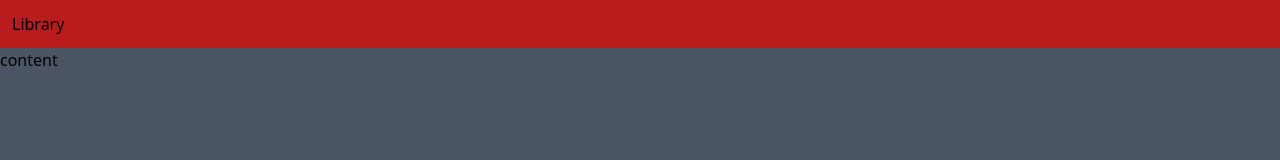
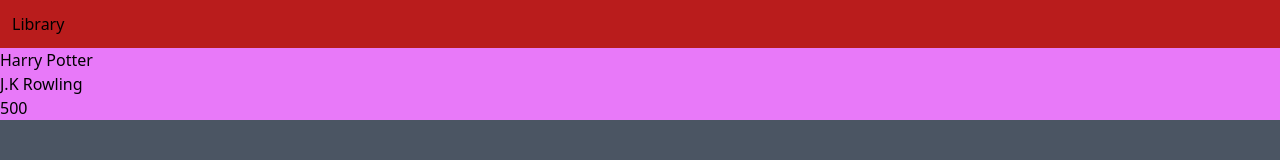
Before and after one commit to Source-Kod/Odin-Library, a website: page index.html in a window 1280 px wide. Drawn offline with Linux system fonts and the light colour scheme.

Commit message:
basic book card creation

```diff
--- a/index.html
+++ b/index.html
@@ -1,11 +1,16 @@
 <!DOCTYPE html>
 <html lang="en">
+
 <head>
   <title>Odin-Library</title>
   <meta charset="UTF-8">
   <meta name="viewport" content="width=device-width, initial-scale=1">
   <link href="css/style.css" rel="stylesheet">
+  <script src="script.js" defer>
+
+  </script>
 </head>
+
 <body>
   <!-- header -->
   <div class="bg-red-700 p-3">
@@ -13,7 +18,11 @@
   </div>
   <!-- content -->
   <div class="bg-gray-600 h-screen">
-      <p>content</p>
+    <!-- books cards -->
+    <div id="cardContainer">
+
+    </div>
   </div>
 </body>
+
 </html>
--- a/script.js
+++ b/script.js
@@ -0,0 +1,38 @@
+const myLibrary = [];
+
+function Book(title, author, pages) {
+  this.title = title;
+  this.author = author;
+  this.pages = pages;
+}
+
+function addBookToLibrary(book) {
+  myLibrary.push(book);
+}
+
+function createCards(myLibrary) {
+  myLibrary.forEach((element) => {
+    const cardContainer = document.querySelector('#cardContainer');
+    const card = document.createElement('div');
+    const title = document.createElement('p');
+    const author = document.createElement('p');
+    const pages = document.createElement('p');
+
+    card.appendChild(title);
+    card.appendChild(author);
+    card.appendChild(pages);
+
+    title.textContent = element.title;
+    author.textContent = element.author;
+    pages.textContent = element.pages;
+
+    cardContainer.appendChild(card);
+    card.classList = 'bg-fuchsia-400';
+  });
+}
+
+const currentBook = new Book('Harry Potter', 'J.K Rowling', 500);
+addBookToLibrary(currentBook);
+createCards(myLibrary);
+
+// console.table(myLibrary);
```
Also changed, not shown: css/style.css. Lines whose indentation alone changed are shown as unchanged.
